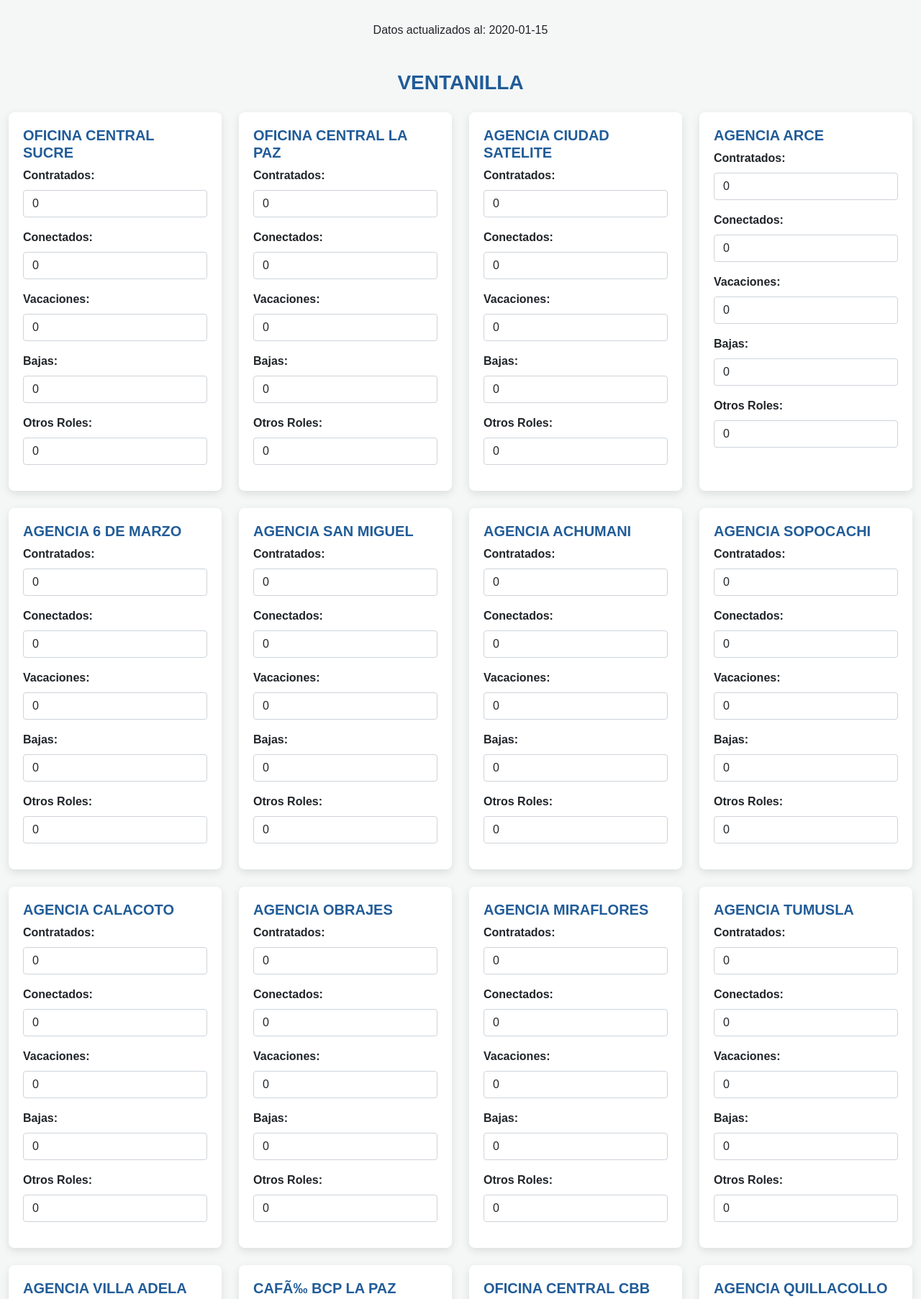
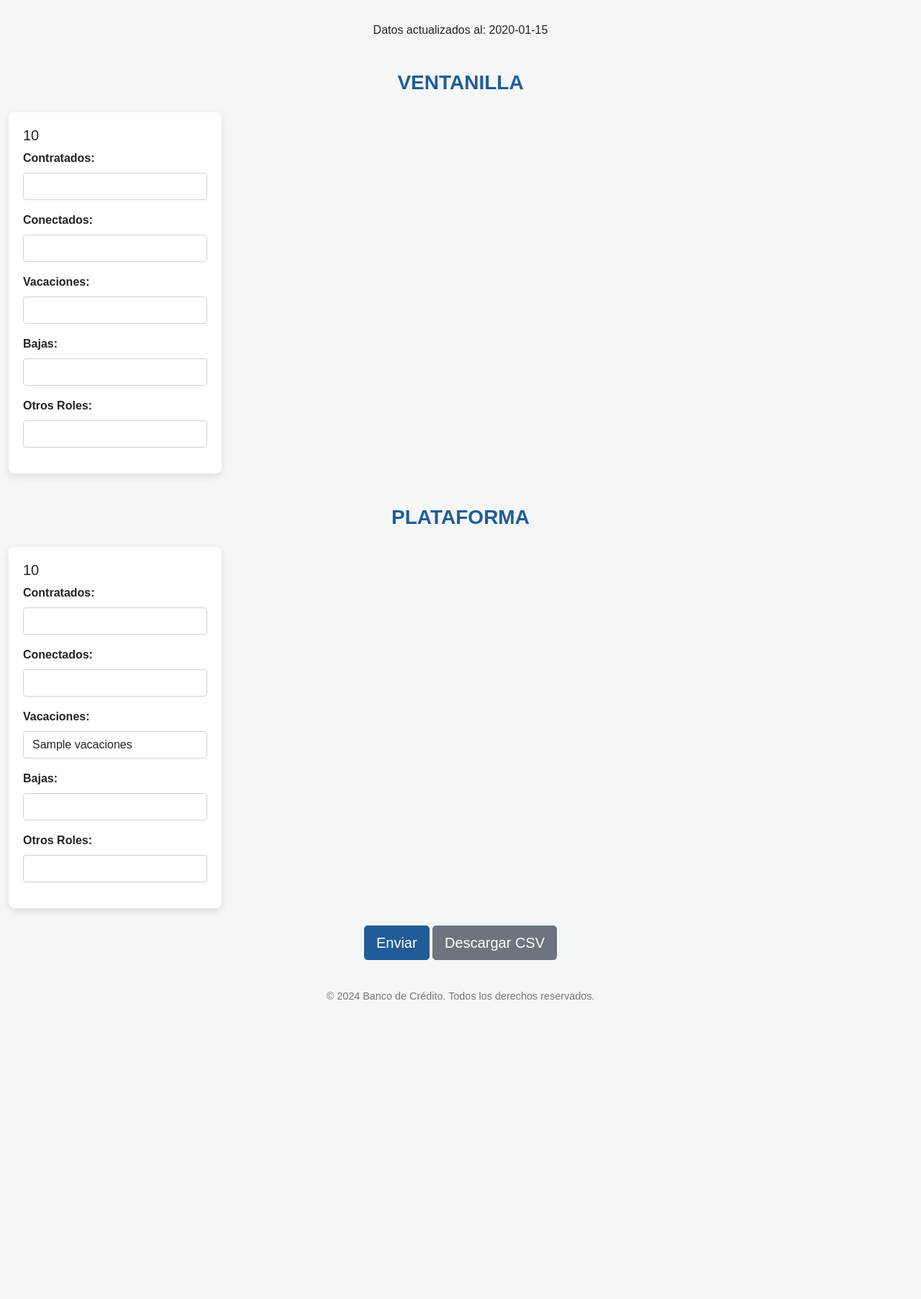
Before and after one commit to carloscajas2/formulario_registro, a Django app: template app/templates/form.html in a window 1280 px wide. Shown: the part 132-1937 px from the top of the page at 72% size. After the commit the page ends 1521 px from the top, so only its background shows below. Run offline with Django 3.2, Linux system fonts and the light colour scheme; data comes from the database, SQL or seed files in the repository; both versions use the stored data as it was after the commit; the template is opened without the code that fills it: values that come from a table or form of the project are taken from there, most other values are stand-ins (such as "Sample title", 1, 10 or a date in 2020); parts of the project's set-up code (start-up, migrations or seed data) failed here and were passed over.

Commit message:
ProjectForm2.1

```diff
--- a/app/templates/form.html
+++ b/app/templates/form.html
@@ -6,71 +6,20 @@
     <title>Registro de Personal por Agencia - Banco de Crédito</title>
     <link href="https://cdn.jsdelivr.net/npm/bootstrap@5.1.3/dist/css/bootstrap.min.css" rel="stylesheet">
     <style>
-        body {
-            background-color: #f4f7f6;
-            font-family: 'Arial', sans-serif;
-        }
-        .container {
-            margin-top: 30px;
-            max-width: 1400px;
-        }
-        .header {
-            background-color: #215C98;
-            color: white;
-            padding: 15px 0;
-            text-align: center;
-            border-radius: 8px;
-            margin-bottom: 30px;
-        }
-        .header h2 {
-            margin: 0;
-            font-size: 2.5rem;
-        }
-        .form-section-title {
-            font-size: 1.75rem;
-            color: #215C98;
-            margin-top: 40px;
-            margin-bottom: 20px;
-            font-weight: bold;
-            text-transform: uppercase;
-            text-align: center;
-        }
-        .card-title {
-            font-size: 1.25rem;
-            color: #215C98;
-            font-weight: bold;
-        }
-        .btn-primary {
-            background-color: #215C98;
-            border-color: #215C98;
-            transition: background-color 0.3s, border-color 0.3s;
-        }
-        .btn-primary:hover {
-            background-color: #1b4a7d;
-            border-color: #1b4a7d;
-        }
-        .card {
-            border: none;
-            box-shadow: 0 4px 12px rgba(0,0,0,0.1);
-            border-radius: 8px;
-            overflow: hidden;
-            transition: transform 0.3s;
-        }
-        .card:hover {
-            transform: translateY(-5px);
-        }
-        .card-body {
-            padding: 20px;
-        }
-        .form-label {
-            font-weight: bold;
-        }
-        .footer {
-            margin-top: 40px;
-            text-align: center;
-            font-size: 0.9rem;
-            color: #777;
-        }
+        body { background-color: #f4f7f6; font-family: 'Arial', sans-serif; }
+        .container { margin-top: 30px; max-width: 1400px; }
+        .header { background-color: #215C98; color: white; padding: 15px 0; text-align: center; border-radius: 8px; margin-bottom: 30px; }
+        .header h2 { margin: 0; font-size: 2.5rem; }
+        .form-section-title { font-size: 1.75rem; color: #215C98; margin-top: 40px; margin-bottom: 20px; font-weight: bold; text-transform: uppercase; text-align: center; }
+        .card { border: none; box-shadow: 0 4px 12px rgba(0,0,0,0.1); border-radius: 8px; overflow: hidden; transition: transform 0.3s; }
+        .card:hover { transform: translateY(-5px); }
+        .card-body { padding: 20px; }
+        .form-label { font-weight: bold; }
+        .btn-primary { background-color: #215C98; border-color: #215C98; transition: background-color 0.3s, border-color 0.3s; }
+        .btn-primary:hover { background-color: #1b4a7d; border-color: #1b4a7d; }
+        .btn-secondary { color: #fff; background-color: #6c757d; border-color: #6c757d; }
+        .btn-secondary:hover { background-color: #545b62; border-color: #4e555b; }
+        .footer { margin-top: 40px; text-align: center; font-size: 0.9rem; color: #777; }
     </style>
 </head>
 <body>
@@ -91,70 +40,68 @@
             {% csrf_token %}
             <div class="form-section-title">Ventanilla</div>
             <div class="row row-cols-1 row-cols-md-2 row-cols-lg-4 g-4">
-                {% for agencia in agencias %}
+                {% for data in agencias_datos %}
                 <div class="col">
                     <div class="card h-100">
                         <div class="card-body">
-                            <h5 class="card-title">{{ agencia.nom_age }}</h5>
+                            <h5 class="card-title">{{ data.agencia.nom_age }}</h5>
                             <div class="mb-3">
-                                <label for="contratados_vent_{{ agencia.id_age }}" class="form-label">Contratados:</label>
-                                <input type="number" class="form-control" id="contratados_vent_{{ agencia.id_age }}" name="contratados_vent_{{ agencia.id_age }}" value="0" required>
+                                <label for="contratados_vent_{{ data.agencia.id_age }}" class="form-label">Contratados:</label>
+                                <input type="number" class="form-control" id="contratados_vent_{{ data.agencia.id_age }}" name="contratados_vent_{{ data.agencia.id_age }}" value="{{ data.ventanilla.contratados }}" required>
                             </div>
                             <div class="mb-3">
-                                <label for="conectados_vent_{{ agencia.id_age }}" class="form-label">Conectados:</label>
-                                <input type="number" class="form-control" id="conectados_vent_{{ agencia.id_age }}" name="conectados_vent_{{ agencia.id_age }}" value="0" required>
+                                <label for="conectados_vent_{{ data.agencia.id_age }}" class="form-label">Conectados:</label>
+                                <input type="number" class="form-control" id="conectados_vent_{{ data.agencia.id_age }}" name="conectados_vent_{{ data.agencia.id_age }}" value="{{ data.ventanilla.conectados }}" required>
                             </div>
                             <div class="mb-3">
-                                <label for="vacaciones_vent_{{ agencia.id_age }}" class="form-label">Vacaciones:</label>
-                                <input type="number" class="form-control" id="vacaciones_vent_{{ agencia.id_age }}" name="vacaciones_vent_{{ agencia.id_age }}" value="0" required>
+                                <label for="vacaciones_vent_{{ data.agencia.id_age }}" class="form-label">Vacaciones:</label>
+                                <input type="number" class="form-control" id="vacaciones_vent_{{ data.agencia.id_age }}" name="vacaciones_vent_{{ data.agencia.id_age }}" value="{{ data.ventanilla.vacaciones }}" required>
                             </div>
                             <div class="mb-3">
-                                <label for="bajas_vent_{{ agencia.id_age }}" class="form-label">Bajas:</label>
-                                <input type="number" class="form-control" id="bajas_vent_{{ agencia.id_age }}" name="bajas_vent_{{ agencia.id_age }}" value="0" required>
+                                <label for="bajas_vent_{{ data.agencia.id_age }}" class="form-label">Bajas:</label>
+                                <input type="number" class="form-control" id="bajas_vent_{{ data.agencia.id_age }}" name="bajas_vent_{{ data.agencia.id_age }}" value="{{ data.ventanilla.bajas }}" required>
                             </div>
                             <div class="mb-3">
-                                <label for="otros_roles_vent_{{ agencia.id_age }}" class="form-label">Otros Roles:</label>
-                                <input type="number" class="form-control" id="otros_roles_vent_{{ agencia.id_age }}" name="otros_roles_vent_{{ agencia.id_age }}" value="0" required>
+                                <label for="otros_roles_vent_{{ data.agencia.id_age }}" class="form-label">Otros Roles:</label>
+                                <input type="number" class="form-control" id="otros_roles_vent_{{ data.agencia.id_age }}" name="otros_roles_vent_{{ data.agencia.id_age }}" value="{{ data.ventanilla.otros_roles }}" required>
                             </div>
                         </div>
                     </div>
                 </div>
                 {% endfor %}
             </div>
-
             <div class="form-section-title">Plataforma</div>
             <div class="row row-cols-1 row-cols-md-2 row-cols-lg-4 g-4">
-                {% for agencia in agencias %}
+                {% for data in agencias_datos %}
                 <div class="col">
                     <div class="card h-100">
                         <div class="card-body">
-                            <h5 class="card-title">{{ agencia.nom_age }}</h5>
+                            <h5 class="card-title">{{ data.agencia.nom_age }}</h5>
                             <div class="mb-3">
-                                <label for="contratados_plat_{{ agencia.id_age }}" class="form-label">Contratados:</label>
-                                <input type="number" class="form-control" id="contratados_plat_{{ agencia.id_age }}" name="contratados_plat_{{ agencia.id_age }}" value="0" required>
+                                <label for="contratados_plat_{{ data.agencia.id_age }}" class="form-label">Contratados:</label>
+                                <input type="number" class="form-control" id="contratados_plat_{{ data.agencia.id_age }}" name="contratados_plat_{{ data.agencia.id_age }}" value="{{ data.plataforma.contratados }}" required>
                             </div>
                             <div class="mb-3">
-                                <label for="conectados_plat_{{ agencia.id_age }}" class="form-label">Conectados:</label>
-                                <input type="number" class="form-control" id="conectados_plat_{{ agencia.id_age }}" name="conectados_plat_{{ agencia.id_age }}" value="0" required>
+                                <label for="conectados_plat_{{ data.agencia.id_age }}" class="form-label">Conectados:</label>
+                                <input type="number" class="form-control" id="conectados_plat_{{ data.agencia.id_age }}" name="conectados_plat_{{ data.agencia.id_age }}" value="{{ data.plataforma.conectados }}" required>
                             </div>
                             <div class="mb-3">
-                                <label for="vacaciones_plat_{{ agencia.id_age }}" class="form-label">Vacaciones:</label>
-                                <input type="number" class="form-control" id="vacaciones_plat_{{ agencia.id_age }}" name="vacaciones_plat_{{ agencia.id_age }}" value="0" required>
+                                <label for="vacaciones_plat_{{ data.agencia.id_age }}" class="form-label">Vacaciones:</label>
+                                <input type of="number" class="form-control" id="vacaciones_plat_{{ data.agencia.id_age }}" name="vacaciones_plat_{{ data.agencia.id_age }}" value="{{ data.plataforma.vacaciones }}" required>
                             </div>
                             <div class="mb-3">
-                                <label for="bajas_plat_{{ agencia.id_age }}" class="form-label">Bajas:</label>
-                                <input type="number" class="form-control" id="bajas_plat_{{ agencia.id_age }}" name="bajas_plat_{{ agencia.id_age }}" value="0" required>
+                                <label for="bajas_plat_{{ data.agencia.id_age }}" class="form-label">Bajas:</label>
+                                <input type="number" class="form-control" id="bajas_plat_{{ data.agencia.id_age }}" name="bajas_plat_{{ data.agencia.id_age }}" value="{{ data.plataforma.bajas }}" required>
                             </div>
                             <div class="mb-3">
-                                <label for="otros_roles_plat_{{ agencia.id_age }}" class="form-label">Otros Roles:</label>
-                                <input type="number" class="form-control" id="otros_roles_plat_{{ agencia.id_age }}" name="otros_roles_plat_{{ agencia.id_age }}" value="0" required>
+                                <label for="otros_roles_plat_{{ data.agencia.id_age }}" class="form-label">Otros Roles:</label>
+                                <input type="number" class="form-control" id="otros_roles_plat_{{ data.agencia.id_age }}" name="otros_roles_plat_{{ data.agencia.id_age }}" value="{{ data.plataforma.otros_roles }}" required>
                             </div>
                         </div>
                     </div>
                 </div>
                 {% endfor %}
             </div>
-
             <div class="text-center mt-4">
                 <button type="submit" name="action" value="submit" class="btn btn-primary btn-lg">Enviar</button>
                 <a href="{% url 'download_csv' %}" class="btn btn-secondary btn-lg">Descargar CSV</a>
```
Also changed, not shown: app/views.py (+54 -16 lines), db.sqlite3.
